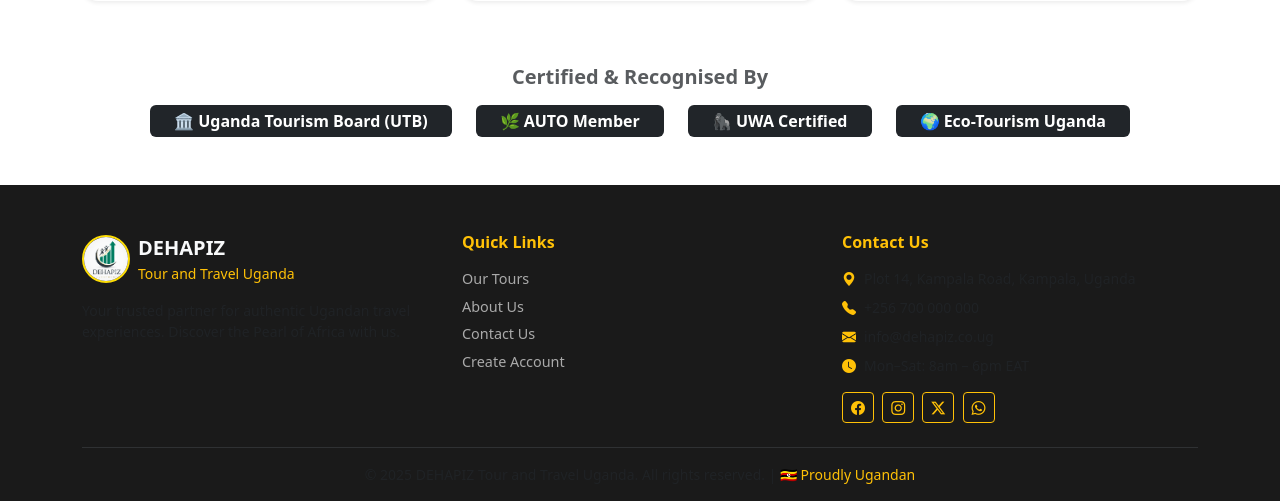
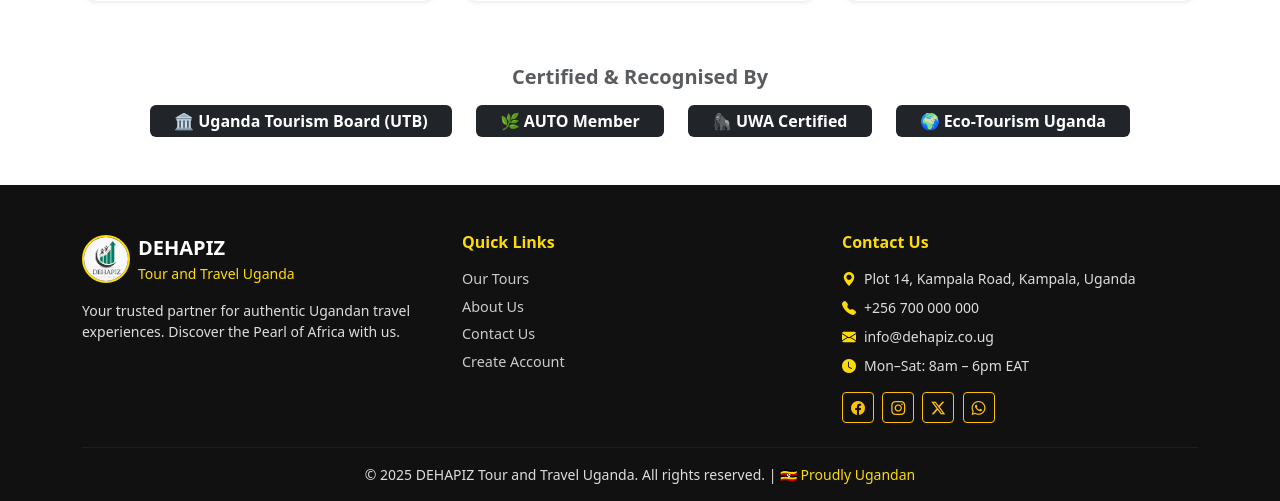
Before and after one commit to Kayeerasoftware/flask-tour-company-web-system, a Flask app: page /about in a window 1280 px wide. Shown: the part 2596-3097 px from the top of the page. Run offline with Flask 3, Linux system fonts and the light colour scheme.

Commit message:
Fix footer text visibility - all text now clearly readable

```diff
--- a/static/style.css
+++ b/static/style.css
@@ -145,7 +145,24 @@
 
 /* ── Footer ── */
 .footer-main {
-  background: var(--ug-black);
+  background: #111;
+}
+
+.footer-main p,
+.footer-main li,
+.footer-main small,
+.footer-main span,
+.footer-main div {
+  color: #ddd !important;
+}
+
+.footer-main .fw-bold {
+  color: #fff !important;
+}
+
+.footer-main .text-warning,
+.footer-main .text-warning i {
+  color: var(--ug-yellow) !important;
 }
 
 .footer-logo {
@@ -157,7 +174,7 @@
 }
 
 .footer-link {
-  color: #aaa;
+  color: #ccc !important;
   text-decoration: none;
   display: block;
   margin-bottom: 6px;
@@ -166,7 +183,15 @@
 }
 
 .footer-link:hover {
-  color: var(--ug-yellow);
+  color: var(--ug-yellow) !important;
+}
+
+.footer-main hr {
+  border-color: #444 !important;
+}
+
+.footer-main .border-secondary {
+  border-color: #444 !important;
 }
 
 /* ── Misc ── */
--- a/templates/base.html
+++ b/templates/base.html
@@ -75,7 +75,7 @@
             <div class="text-warning small">Tour and Travel Uganda</div>
           </div>
         </div>
-        <p class="text-muted small">Your trusted partner for authentic Ugandan travel experiences. Discover the Pearl of Africa with us.</p>
+        <p class="small">Your trusted partner for authentic Ugandan travel experiences. Discover the Pearl of Africa with us.</p>
       </div>
       <div class="col-md-4">
         <h6 class="fw-bold text-warning mb-3">Quick Links</h6>
@@ -88,7 +88,7 @@
       </div>
       <div class="col-md-4">
         <h6 class="fw-bold text-warning mb-3">Contact Us</h6>
-        <ul class="list-unstyled text-muted small">
+        <ul class="list-unstyled small">
           <li class="mb-2"><i class="bi bi-geo-alt-fill text-warning me-2"></i>Plot 14, Kampala Road, Kampala, Uganda</li>
           <li class="mb-2"><i class="bi bi-telephone-fill text-warning me-2"></i>+256 700 000 000</li>
           <li class="mb-2"><i class="bi bi-envelope-fill text-warning me-2"></i>info@dehapiz.co.ug</li>
@@ -103,7 +103,7 @@
       </div>
     </div>
     <hr class="border-secondary" />
-    <p class="text-center text-muted small mb-0">
+    <p class="text-center small mb-0">
       © 2025 DEHAPIZ Tour and Travel Uganda. All rights reserved. |
       <span class="text-warning">🇺🇬 Proudly Ugandan</span>
     </p>
```
